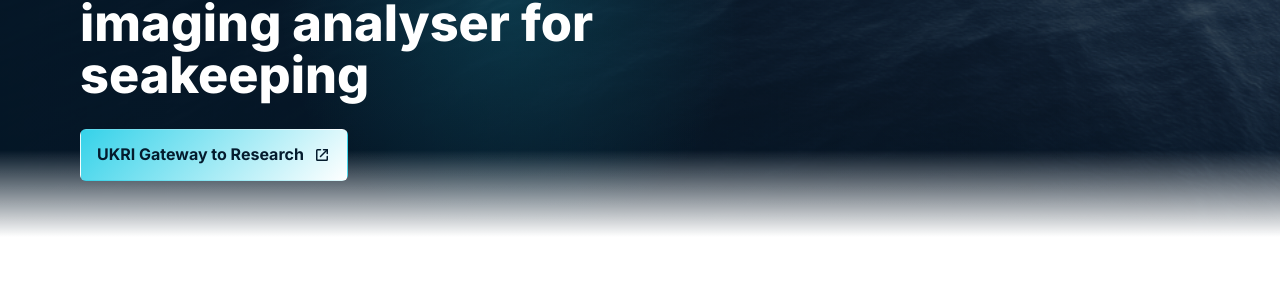
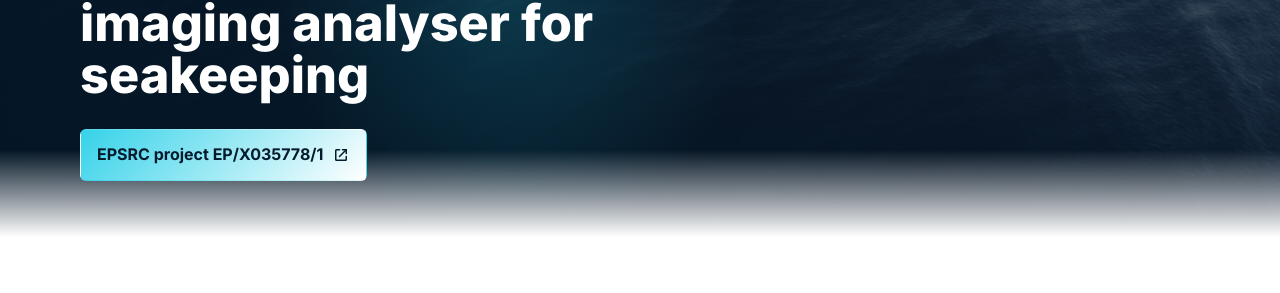
Before and after one commit to stereoocean/stereoocean.github.io, a Jekyll site: the page built from index.md, in a window 1280 px wide. Shown: the part 306-599 px from the top of the page. Built offline with Jekyll 4.4.1, drawn with Linux system fonts in a browser that asks for light colours; our own code applies the rules of GitHub Pages for plain Markdown files.

Commit message:
Update project link text in home layout

```diff
--- a/_layouts/home.html
+++ b/_layouts/home.html
@@ -12,7 +12,7 @@ layout: default
     <p class="hero-subtitle">{{ page.hero_subtitle }}</p>
     <div class="hero-actions" aria-label="Project links">
       <a class="btn btn-primary" href="https://gtr.ukri.org/projects?ref=EP%2FX035778%2F1">
-        UKRI Gateway to Research
+        EPSRC project EP/X035778/1
         <svg aria-hidden="true" viewBox="0 0 24 24">
           <path d="M14 5h5v5"></path>
           <path d="M10 14 19 5"></path>
```
